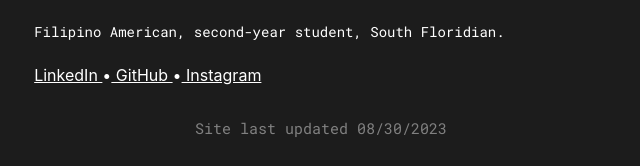
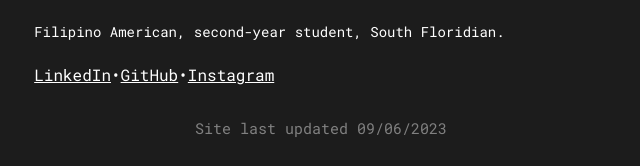
Before and after one commit to jul-san/website, a React (Vite) app: page / in a window 1280 px wide. Shown: the part 676-842 px from the top of the page, without its empty margins (319-959 px from the left). Built offline with nearby package versions, Linux system fonts and the light colour scheme.

Commit message:
Fixed typos and added experience

```diff
--- a/src/components/Footer.tsx
+++ b/src/components/Footer.tsx
@@ -4,7 +4,7 @@ function Footer(){
     return(
         <>
         <Container paddingTop='30px' paddingBottom='30px' fontSize='15px' fontFamily='Roboto Mono' color='gray'>
-            <Text align='center'>Site last updated 08/30/2023</Text>
+            <Text align='center'>Site last updated 09/06/2023</Text>
         </Container>
         </>
     );
--- a/src/pages/HomePage/TextBody.tsx
+++ b/src/pages/HomePage/TextBody.tsx
@@ -17,12 +17,12 @@ function TextBody(){
             </Text>
 
 
-            <Text>
-                <Link href='https://www.linkedin.com/in/julianwsanchez/' textDecoration='underline'>LinkedIn </Link>
+            <Text fontFamily='Roboto Mono'>
+                <Link href='https://www.linkedin.com/in/julianwsanchez/' textDecoration='underline'>LinkedIn</Link>
                 •
-                <Link href='https://github.com/jul-san' textDecoration='underline'> GitHub </Link>
+                <Link href='https://github.com/jul-san' textDecoration='underline'>GitHub</Link>
                 •
-                <Link href='https://www.instagram.com/julianwsanchez/' textDecoration='underline'> Instagram</Link>
+                <Link href='https://www.instagram.com/julianwsanchez/' textDecoration='underline'>Instagram</Link>
             </Text>
         </Container>
         </>
--- a/src/pages/ResumePage/ResumePage.tsx
+++ b/src/pages/ResumePage/ResumePage.tsx
@@ -22,10 +22,11 @@ function ResumePage(){
                 <Heading fontFamily='Roboto Mono' paddingTop='30px'>Experience</Heading>
                 <Section name="Northrop Grumman" position='Software Engineer Intern' date='May 2023 - July 2023' img='src/img/northrop.png'/>
                 <Section name="Code Ninjas" position='Code Sensei' date='May 2022 - August 2022' img='src/img/cnt.png'/>
-                <Section name="FIRST Robotics" position='Programmer' date='Auguest 2018 - May 2022' img='src/img/frc.png'/>
+                <Section name="FIRST Robotics" position='Programmer' date='August 2018 - May 2022' img='src/img/frc.png'/>
 
                 <Heading fontFamily='Roboto Mono' paddingTop='30px'>Involvement</Heading>
                 <Section name="Society of Asian Scientists and Engineers" position='Vice President-Internal' date='May 2023 - Present' img='src/img/sasefull.png'/>
+                <Section name="eSports at FSU" position='Gold Team - Overwatch 2' date='September 2023 - Present' img='src/img/esports2.png'/>
                 <Section name="Chess Club" position='Member' date='November 2022 - Present' img='src/img/chesswt.png'/>
 
             </Container>
```
